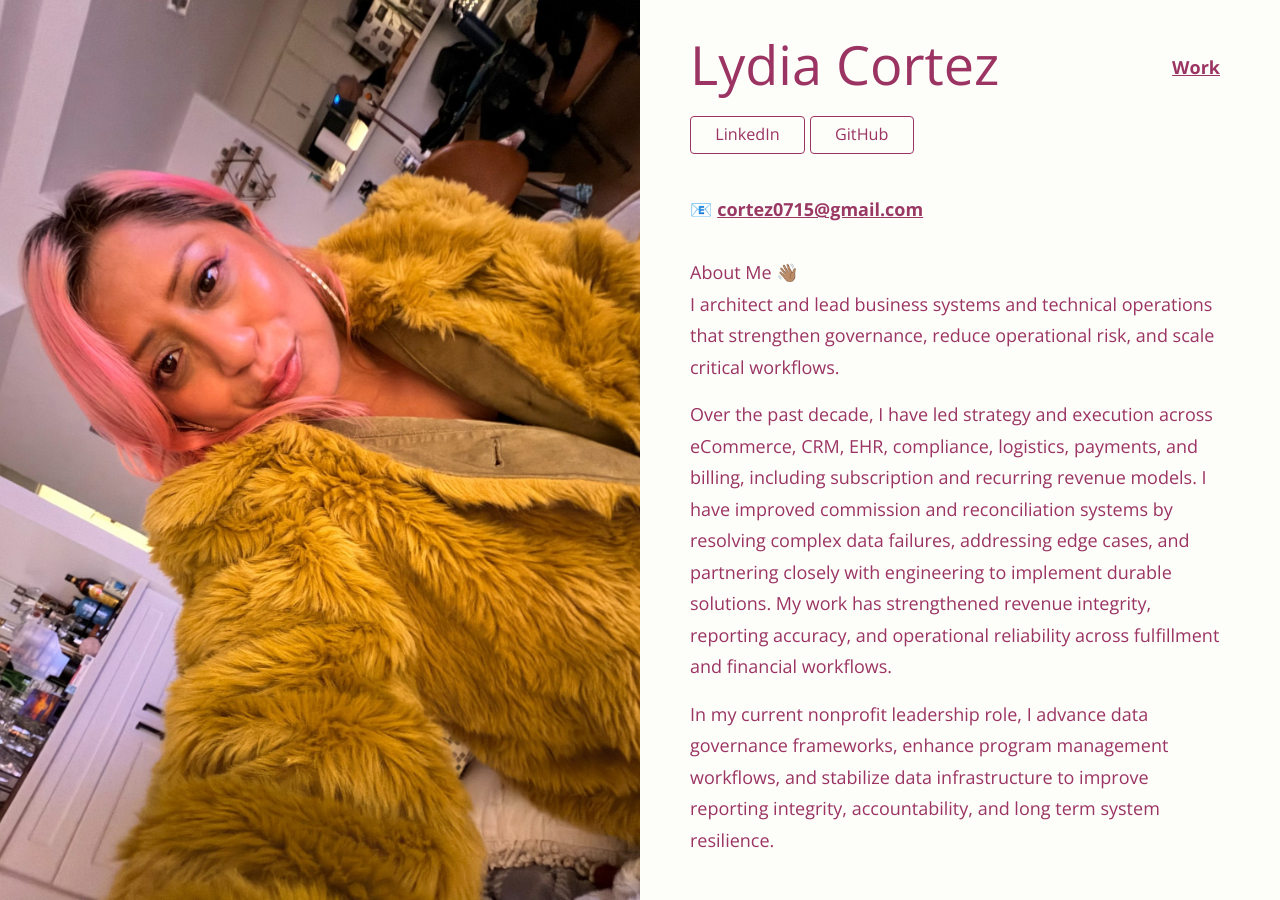
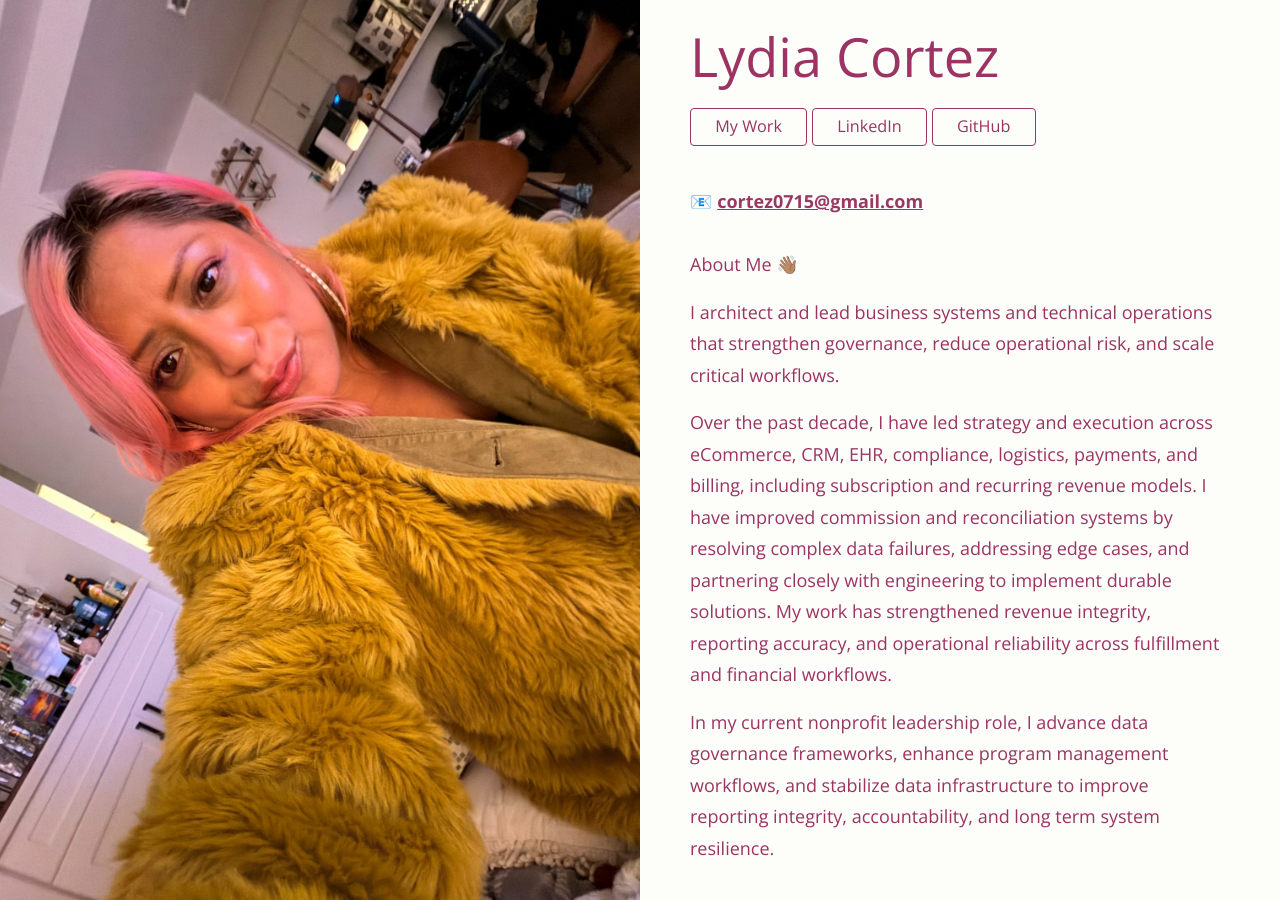
Before and after one commit to lylyco/lylyco.github.io, a Jekyll site: the page built from index.html, in a window 1280 px wide. Built offline with Jekyll 4.4.1, drawn with Linux system fonts in a browser that asks for light colours.

Commit message:
“bio5”

```diff
--- a/_config.yml
+++ b/_config.yml
@@ -25,9 +25,8 @@ content: |
       </span>
     </p>
   </div>
-
   <div class="bio">
-    About Me 👋🏽
+    <p>About Me 👋🏽</p>
     <p>
       I architect and lead business systems and technical operations that strengthen governance,
       reduce operational risk, and scale critical workflows.
--- a/_includes/social.html
+++ b/_includes/social.html
@@ -1,5 +1,11 @@
 <div class="socialLinks">
+
+  <a class="socialLinks__link socialLinks__link--work" href="/my-work/">My Work</a>
+
   {% for link in site.social %}
-      <a class="socialLinks__link socialLInk__{{ link.platform }}" href="{{ link.url }}" target="_blank">{{ link.platform }}</a>
+      <a class="socialLinks__link socialLInk__{{ link.platform }}" href="{{ link.url }}" target="_blank">
+        {{ link.platform }}
+      </a>
   {% endfor %}
+
 </div>
--- a/_layouts/half.html
+++ b/_layouts/half.html
@@ -8,19 +8,6 @@
         class="half--{{ site.half_side }} half__content"
         style="position: relative !important;"
       >
-        <a
-          href="{{ '/work/' | relative_url }}"
-          style="
-            position: absolute !important;
-            top: 52px !important;
-            right: 60px !important;
-            font-weight: 900 !important;
-            text-decoration: underline !important;
-            z-index: 99999 !important;
-          "
-        >
-          Work
-        </a>
 
         <h1 class="pageTitle">{{ site.title }}</h1>
 
--- a/assets/scss/modules/_buttons.scss
+++ b/assets/scss/modules/_buttons.scss
@@ -27,3 +27,7 @@ BUTTON DEFAULTS
     background-color: $btn-color;
   } // end hover
 } // end .button
+
+.socialLinks__link--work {
+  @include button--outline;
+}
```
Also changed, not shown: css/work.md (+1 -1 lines).
